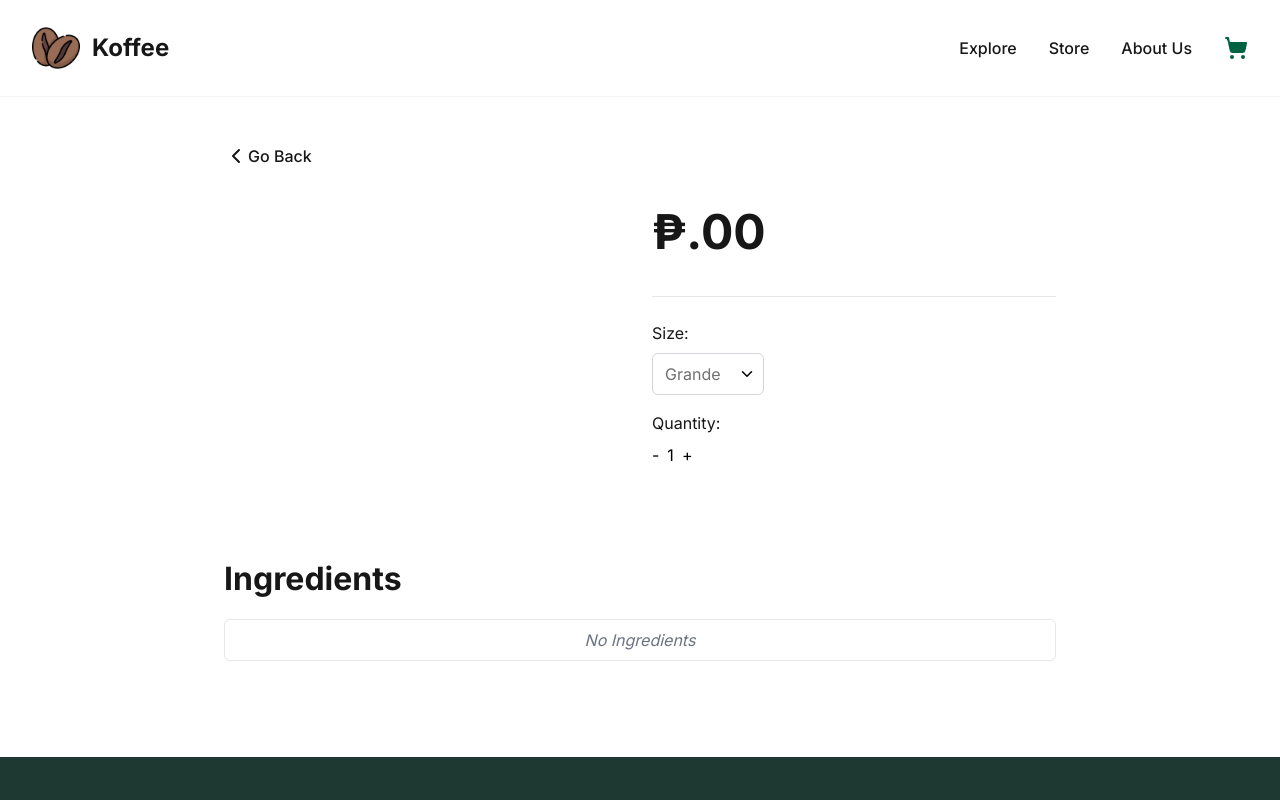
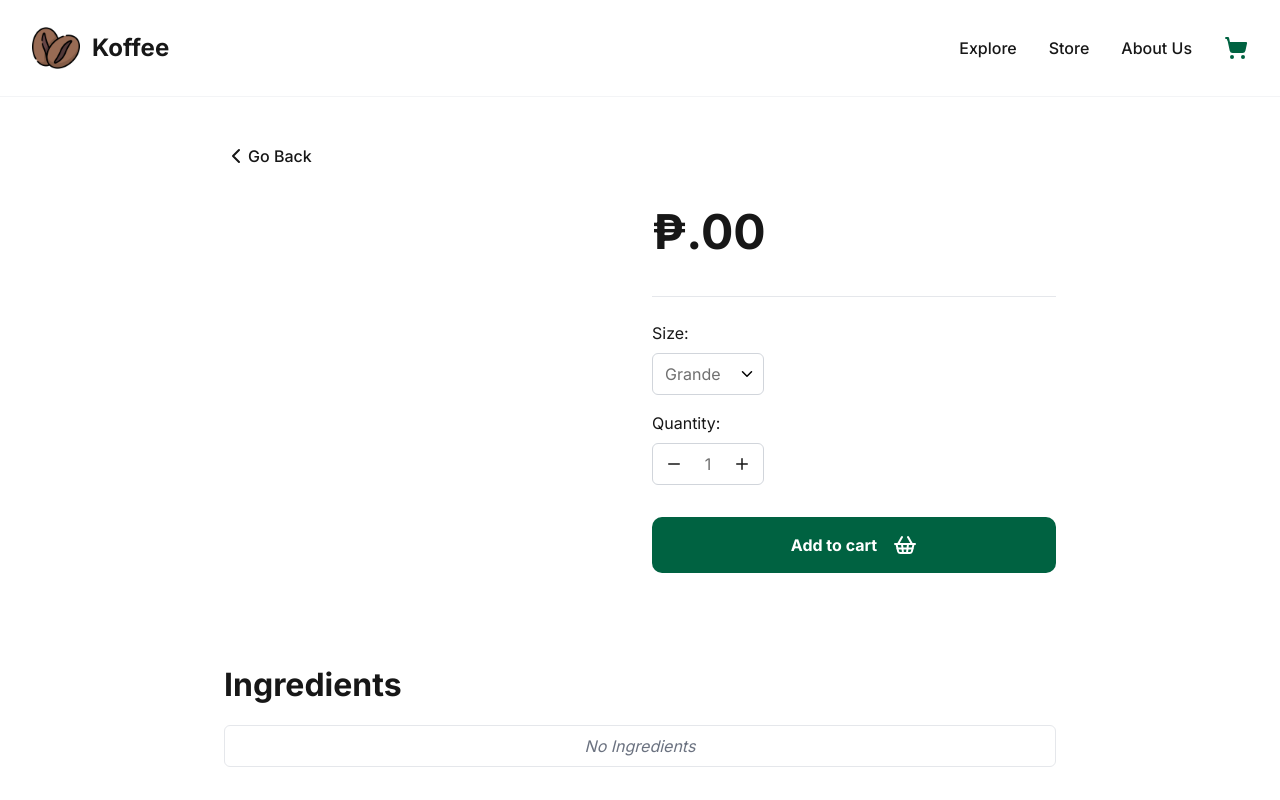
Before and after one commit to namdosanwannabe/Koffee, a React (Vite) app in the folder frontend/: page /product in a window 1280 px wide. Shown: the top 800 px of the page. Built offline with nearby package versions, Linux system fonts and the light colour scheme.

Commit message:
feat: Updated the CounterInput Component and Modified the Product Page.

```diff
--- a/frontend/src/components/Button.jsx
+++ b/frontend/src/components/Button.jsx
@@ -9,7 +9,7 @@ const Button = ({
     onClick,
 }) => {
     const getBorderRadius = (type) => {
-        return type === "rounded" ? "rounded-full" : "rounded-lg";
+        return type === "rounded" ? "rounded-full" : "rounded-[10px]";
     };
 
     const getVariant = (variant) => {
--- a/frontend/src/components/CounterInput.jsx
+++ b/frontend/src/components/CounterInput.jsx
@@ -1,4 +1,5 @@
 import React, { useState, useEffect } from 'react'
+import { Minus, Plus } from 'lucide-react';
 
 const CounterInput = ({ value = 1, onChange }) => {
 
@@ -13,10 +14,14 @@ const CounterInput = ({ value = 1, onChange }) => {
     };
 
     return (
-        <div className='flex gap-2'>
-            <button onClick={handleDecrease}>-</button>
-            <div>{value}</div>
-            <button onClick={handleIncrease}>+</button>
+        <div className='w-28 flex justify-between gap-2 border border-gray-300 py-2 px-3 rounded-md bg-white outline-primary'>
+            <button className={`flex justify-center items-center flex-1 ${value === 1 && 'cursor-not-allowed'}`} onClick={handleDecrease}>
+                <Minus size={18} className='text-black' />
+            </button>
+            <input className='w-full text-center text-gray-light outline-none' type="text" value={value} onChange={(e) => e.target.value = value} readOnly />
+            <button className='flex justify-center items-center flex-1' onClick={handleIncrease}>
+                <Plus size={18} className='text-black' />
+            </button>
         </div>
     )
 }
--- a/frontend/src/pages/About.jsx
+++ b/frontend/src/pages/About.jsx
@@ -83,8 +83,8 @@ const About = () => {
             <motion.img
                 src={Image}
                 alt='Coffee Beans'
-                initial={{ opacity: 0, y: 50, filter: 'blur(10px)' }}
-                whileInView={{ opacity: 1, y: 0, filter: 'blur(0px)' }}
+                initial={{ opacity: 0, filter: 'blur(10px)' }}
+                whileInView={{ opacity: 1, filter: 'blur(0px)' }}
                 viewport={{ once: true, amount: 0.2 }}
                 transition={{ duration: 1, ease: 'easeOut', delay: 0.8 }}
             />
--- a/frontend/src/pages/Product.jsx
+++ b/frontend/src/pages/Product.jsx
@@ -3,8 +3,10 @@ import { motion } from 'framer-motion'
 import { useLocation, useNavigate } from 'react-router-dom'
 import { fetchProductById } from '../services/productService'
 
-import { ChevronLeft, ChevronDown } from 'lucide-react';
+import { ChevronLeft, ChevronDown, ShoppingBasket } from 'lucide-react';
+
 import CounterInput from '../components/CounterInput';
+import Button from '../components/Button';
 
 const Product = () => {
     const location = useLocation();
@@ -30,7 +32,7 @@ const Product = () => {
         finally {
             setTimeout(() => {
                 setLoading(false);
-            }, 1000);
+            }, 1500);
         }
     };
 
@@ -54,6 +56,8 @@ const Product = () => {
                 </button>
 
                 {loading ? (
+                    <>
+
                         <div className="flex animate-pulse gap-6 mt-6">
                             <div className='flex-1'>
                                 <div className="h-80 bg-gray-200 rounded w-full mb-4" />
@@ -61,9 +65,19 @@ const Product = () => {
                             <div className='flex-1'>
                                 <div className="h-8 bg-gray-200 rounded w-3/4 mb-2" />
                                 <div className="h-8 bg-gray-200 rounded w-1/2 mb-2" />
+                                <div className="h-6 bg-gray-200 rounded w-full mb-2" />
                                 <div className="h-6 bg-gray-200 rounded w-full" />
+
+                                <div className="h-6 bg-gray-200 rounded w-1/4 mt-8 mb-2" />
+                                <div className="h-6 bg-gray-200 rounded w-1/4 mb-2" />
+                                <div className="h-8 bg-gray-200 rounded w-full" />
                             </div>
                         </div>
+                        <div className="flex flex-col animate-pulse gap-4 mt-8">
+                            <div className="h-8 bg-gray-200 rounded w-full" />
+                            <div className="h-8 bg-gray-200 rounded w-full" />
+                        </div>
+                    </>
                 ) : (
                     <>
                         <div className='flex gap-6 mt-6'>
@@ -105,6 +119,11 @@ const Product = () => {
                                         <CounterInput value={quantity} onChange={setQuantity} />
                                     </div>
                                 </div>
+
+                                <Button className='w-full flex justify-center gap-4 font-bold mt-8' type='squared'>
+                                    Add to cart
+                                    <ShoppingBasket />
+                                </Button>
                             </div>
                         </div>
 
```
Lines whose indentation alone changed are shown as unchanged.
